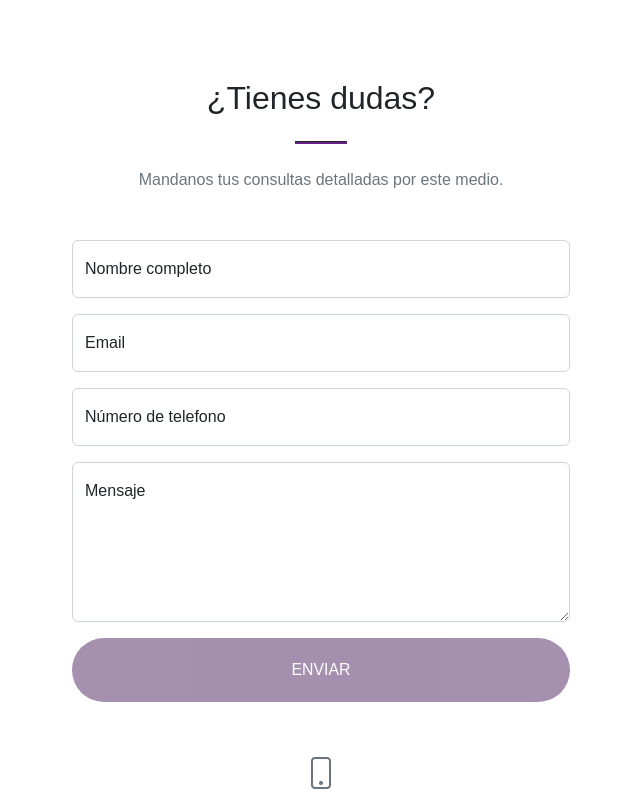
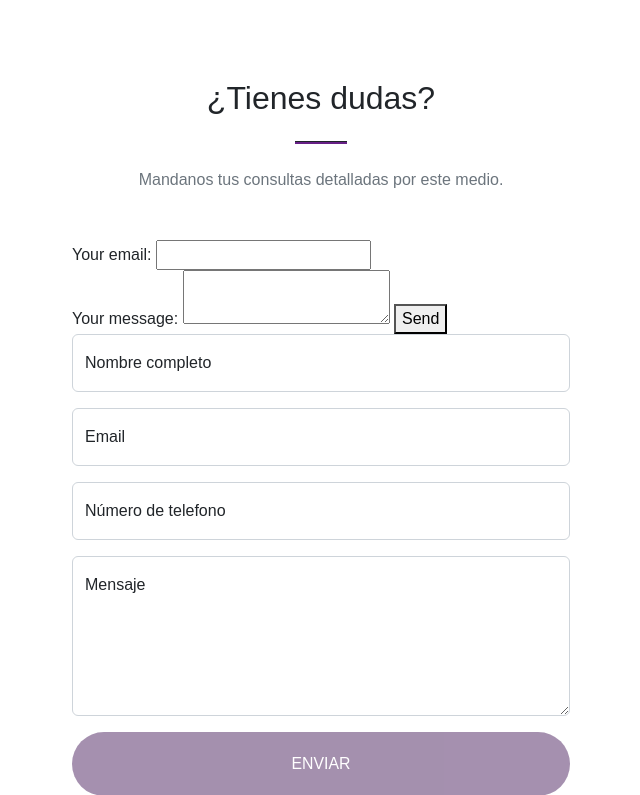
Before and after one commit to ChrisDiaz21/cdiazr-proyecto-divertikids, a Django app: page / in a window 1280 px wide. Shown: the part 2607-3402 px from the top of the page, without its empty margins (319-959 px from the left). Run offline with Django 4.2, Linux system fonts and the light colour scheme; some libraries are stand-ins or nearby versions; some web fonts are replaced.

Commit message:
fabi modifico algo

```diff
--- a/core/templates/core/index.html
+++ b/core/templates/core/index.html
@@ -271,6 +271,23 @@
                     <div class="col-lg-6">
                         <!-- * * * * * * * * * * * * * * *-->
                         <!-- * * SB Forms Contact Form * *-->
+<form
+action="https://formspree.io/f/xdkopkeb"
+method="POST"
+>
+<label>
+    Your email:
+    <input type="email" name="email">
+</label>
+<label>
+    Your message:
+    <textarea name="message"></textarea>
+</label>
+<!-- your other form fields go here -->
+<button type="submit">Send</button>
+</form>
+
+
                         <!-- * * * * * * * * * * * * * * *-->
                         <!-- This form is pre-integrated with SB Forms.-->
                         <!-- To make this form functional, sign up at-->
```
